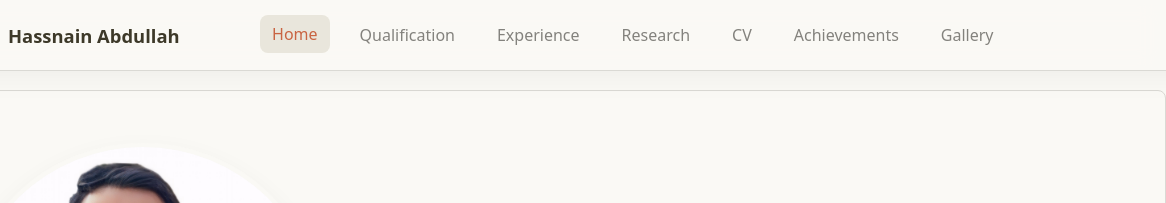
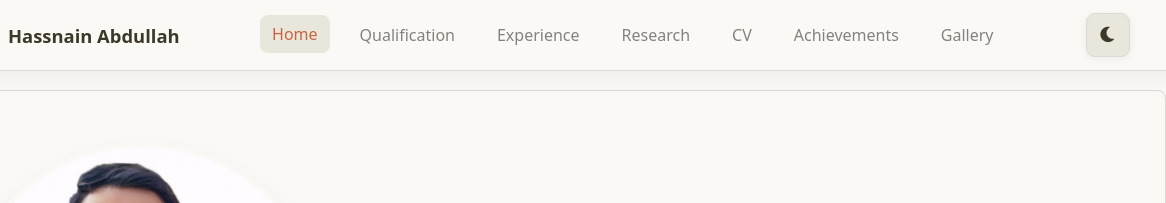
Before and after one commit to Salmantahir002/Husnain-Abdullah, a plain HTML site: page index.html in a window 1280 px wide. Shown: the top 203 px of the page, 114-1280 px from the left. Drawn offline with Linux system fonts and the light colour scheme.

Commit message:
Update index.html

```diff
--- a/index.html
+++ b/index.html
@@ -1,3 +1,4 @@
+<!-- index.html (updated) -->
 <!DOCTYPE html>
 <html lang="en">
 <head>
@@ -37,8 +38,9 @@
 
     <div class="header-right">
       <!-- Dark Mode Toggle Button -->
-
-      <!-- Search Icon removed from here -->
+      <button id="theme-toggle" aria-label="Toggle dark mode" aria-pressed="false" title="Toggle dark mode">
+        <i class="fas fa-moon" aria-hidden="true"></i>
+      </button>
 
       <button class="menu-toggle" aria-label="Toggle navigation" aria-expanded="false">
         <i class="fas fa-bars"></i>
```
